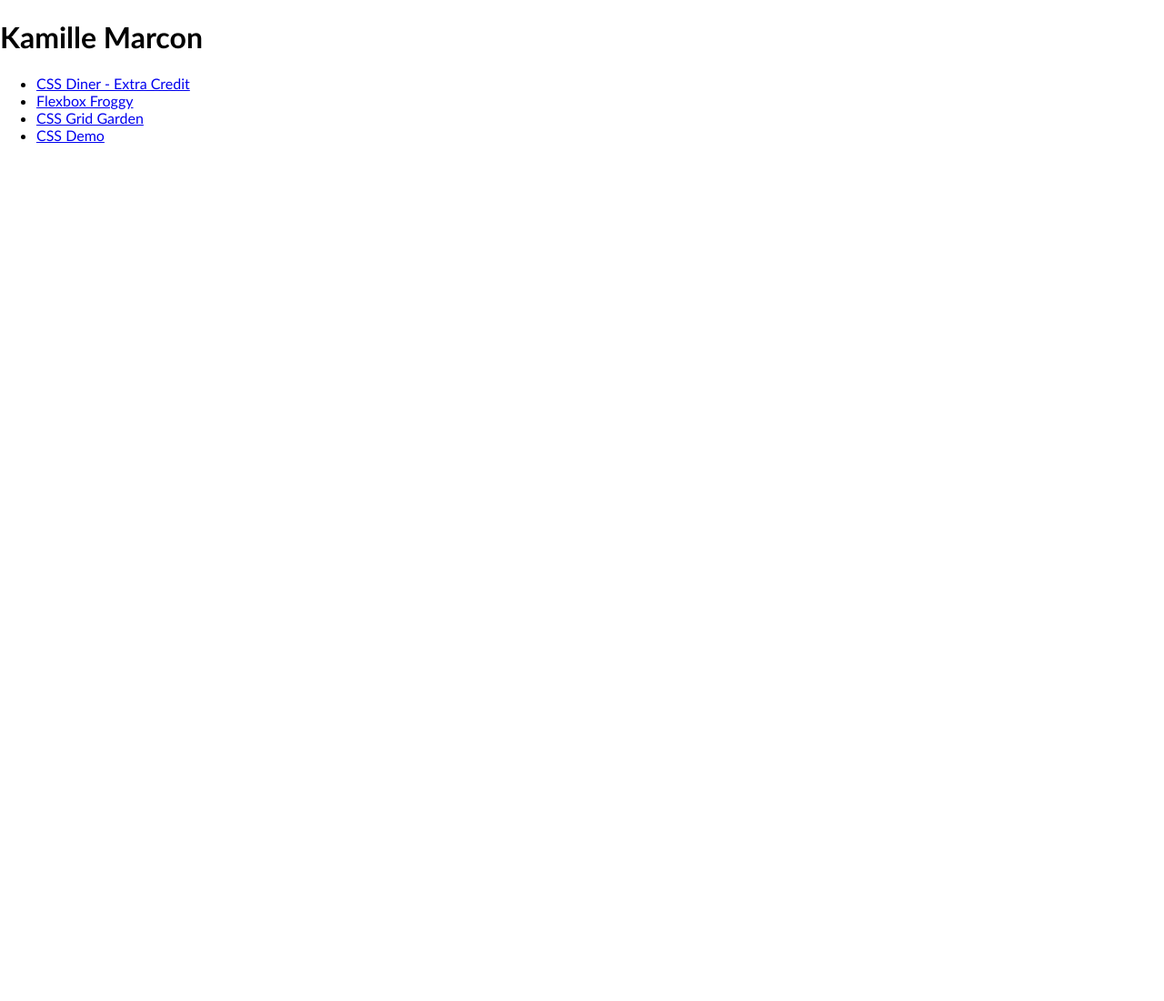
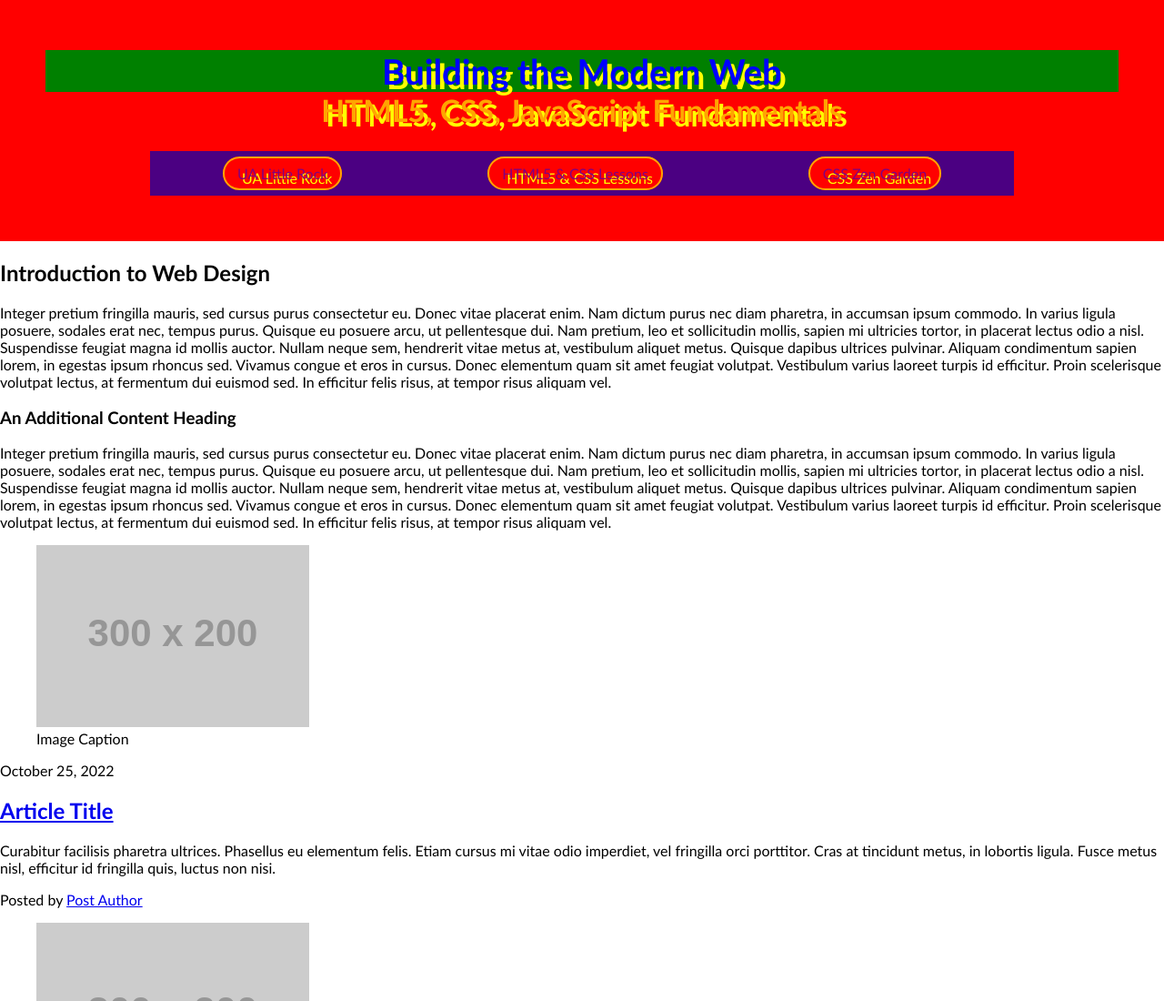
Before and after one commit to kamilleprototype1/ifsc-1310, a plain HTML site: page css-demo/index.html in a window 1280 px wide. Shown: the top 1100 px of the page at 91% size. Before the commit the page ends 800 px from the top, so only its background shows below. Drawn offline with Linux system fonts and the light colour scheme; placeholder pictures from the web are drawn by us.

Commit message:
edited index.html in css-demo

```diff
--- a/css-demo/index.html
+++ b/css-demo/index.html
@@ -1,24 +1,111 @@
-<!doctype html>
-
-<html lang "en">
+<!DOCTYPE html>
+<html lang="en">
 <head>
-        <meta charset="utf-8">
-        <title> IFSC 1310 | Kamille Marcon</title>
-        <meta name="description" content="Coursework from IFSC 1310 - Spring 2024"
+  <title>Web Technologies - CSS Demo</title>
+  <meta charset="UTF-8">
+  <meta name="description" content="Keyword rich narrative on site purpose">
   <meta name="author" content="Kamille Marcon">
   <link href="assets/css/style.css" rel="stylesheet">
-
-
 </head>
 <body>
-        <h1>Kamille Marcon</h1>
-        <nav>
+  <main>
+    <header role="banner" class="primary">
+      <div class="hgroup">
+        <h1><a href="index.html">Building the Modern Web</a></h1>
+        <h2>HTML5, CSS, JavaScript Fundamentals</h2>
+      </div>
+      <nav role="navigation">
         <ul>
-            <li><a href="css-diner/index.html">CSS Diner - Extra Credit</a></li>
-            <li><a href="flexbox-froggy/index.html">Flexbox Froggy</a></li>
-            <li><a href="css-grid-garden/index.html">CSS Grid Garden</a></li>
-            <li><a href="css-demo/index.html">CSS Demo</a></li>
+          <li><a href="https://ualr.edu/">UA Little Rock</a></li>
+          <li><a href="http://learn.shayhowe.com/html-css/getting-to-know-html/">HTML5 & CSS Lessons</a></li>
+          <li><a href="http://www.csszengarden.com/">CSS Zen Garden</a></li>
         </ul>
       </nav>
+    </header>
+    <section id="content" class="container">
+      <h2>Introduction to Web Design</h2>
+      <p>Integer pretium fringilla mauris, sed cursus purus consectetur eu. Donec vitae placerat enim. Nam dictum purus nec diam pharetra, in accumsan ipsum commodo. In varius ligula posuere, sodales erat nec, tempus purus. Quisque eu posuere arcu, ut pellentesque
+        dui. Nam pretium, leo et sollicitudin mollis, sapien mi ultricies tortor, in placerat lectus odio a nisl. Suspendisse feugiat magna id mollis auctor. Nullam neque sem, hendrerit vitae metus at, vestibulum aliquet metus. Quisque dapibus ultrices
+        pulvinar. Aliquam condimentum sapien lorem, in egestas ipsum rhoncus sed. Vivamus congue et eros in cursus. Donec elementum quam sit amet feugiat volutpat. Vestibulum varius laoreet turpis id efficitur. Proin scelerisque volutpat lectus, at fermentum
+        dui euismod sed. In efficitur felis risus, at tempor risus aliquam vel.</p>
+      <h3>An Additional Content Heading</h3>
+      <p>Integer pretium fringilla mauris, sed cursus purus consectetur eu. Donec vitae placerat enim. Nam dictum purus nec diam pharetra, in accumsan ipsum commodo. In varius ligula posuere, sodales erat nec, tempus purus. Quisque eu posuere arcu, ut pellentesque
+        dui. Nam pretium, leo et sollicitudin mollis, sapien mi ultricies tortor, in placerat lectus odio a nisl. Suspendisse feugiat magna id mollis auctor. Nullam neque sem, hendrerit vitae metus at, vestibulum aliquet metus. Quisque dapibus ultrices
+        pulvinar. Aliquam condimentum sapien lorem, in egestas ipsum rhoncus sed. Vivamus congue et eros in cursus. Donec elementum quam sit amet feugiat volutpat. Vestibulum varius laoreet turpis id efficitur. Proin scelerisque volutpat lectus, at fermentum
+        dui euismod sed. In efficitur felis risus, at tempor risus aliquam vel.</p>
+    </section>
+    <section id="blog" class="container">
+      <!-----------<h2>Recent Posts</h2>----------->
+      <article class="post">
+        <figure>
+          <img src="https://via.placeholder.com/300x200" alt="Placeholder">
+          <figcaption>Image Caption</figcaption>
+        </figure>
+        <header>
+          <time class="post-date" datetime="2022-10-25">October 25, 2022</time>
+          <h2> <a href="#" rel="bookmark" title="link to this post">Article Title</a> </h2>
+        </header>
+        <div class="post-content">
+          <p>Curabitur facilisis pharetra ultrices. Phasellus eu elementum felis. Etiam cursus mi vitae odio imperdiet, vel fringilla orci porttitor. Cras at tincidunt metus, in lobortis ligula. Fusce metus nisl, efficitur id fringilla quis, luctus non nisi.
+          </p>
+        </div>
+        <footer class="post-meta"> Posted by <a href="#">Post Author</a></footer>
+      </article>
+      <article class="post">
+        <figure>
+          <img src="https://via.placeholder.com/300x200" alt="Placeholder">
+          <figcaption>Image Caption</figcaption>
+        </figure>
+        <header>
+          <time class="post-date" datetime="2022-10-25">October 25, 2022</time>
+          <h2> <a href="#" rel="bookmark" title="link to this post">Article Title</a> </h2>
+        </header>
+        <div class="post-content">
+          <p>Curabitur facilisis pharetra ultrices. Phasellus eu elementum felis. Etiam cursus mi vitae odio imperdiet, vel fringilla orci porttitor. Cras at tincidunt metus, in lobortis ligula. Fusce metus nisl, efficitur id fringilla quis, luctus non nisi.
+          </p>
+        </div>
+        <footer class="post-meta"> Posted by <a href="#">Post Author</a></footer>
+      </article>
+      <article class="post">
+        <figure>
+          <img src="https://via.placeholder.com/300x200" alt="Placeholder">
+          <figcaption>Image Caption</figcaption>
+        </figure>
+        <header>
+          <time class="post-date" datetime="2022-10-25">October 25, 2022</time>
+          <h2> <a href="#" rel="bookmark" title="link to this post">Article Title</a> </h2>
+        </header>
+        <div class="post-content">
+          <p>Curabitur facilisis pharetra ultrices. Phasellus eu elementum felis. Etiam cursus mi vitae odio imperdiet, vel fringilla orci porttitor. Cras at tincidunt metus, in lobortis ligula. Fusce metus nisl, efficitur id fringilla quis, luctus non nisi.
+          </p>
+        </div>
+        <footer class="post-meta"> Posted by <a href="#">Post Author</a></footer>
+      </article>
+    </section>
+    <aside role="complementary">
+      <div class="container">
+        <article class="widget">
+          <header>
+            <h2>Sample Sidebar Item </h2>
+          </header>
+          <p>Quisque justo erat, varius placerat fermentum vel, iaculis vel ligula. Phasellus et elit purus. Curabitur ipsum enim, scelerisque vitae condimentum ac, cursus eget quam. Nullam volutpat dui ut risus pulvinar at fringilla sem tristique. Nulla facilisi.
+            Donec posuere euismod purus, eu scelerisque risus pellentesque eu. Vestibulum sed tincidunt metus. <a href="#">Read More &raquo;</a></p>
+          <footer>Widget Footer</footer>
+        </article>
+        <article class="widget">
+          <header>
+            <h2>Sample Sidebar Item </h2>
+          </header>
+          <p>Quisque justo erat, varius placerat fermentum vel, iaculis vel ligula. Phasellus et elit purus. Curabitur ipsum enim, scelerisque vitae condimentum ac, cursus eget quam. Nullam volutpat dui ut risus pulvinar at fringilla sem tristique. Nulla facilisi.
+            Donec posuere euismod purus, eu scelerisque risus pellentesque eu. Vestibulum sed tincidunt metus. <a href="#">Read More &raquo;</a></p>
+          <footer>Widget Footer</footer>
+        </article>
+      </div>
+    </aside>
+    <footer id="colophon" role="contentinfo">
+      <h6>&copy; 2024 Kamille Marcon</h6>
+    </footer>
+  </main>
 </body>
+
 </html>
```
Lines whose indentation alone changed are shown as unchanged.
